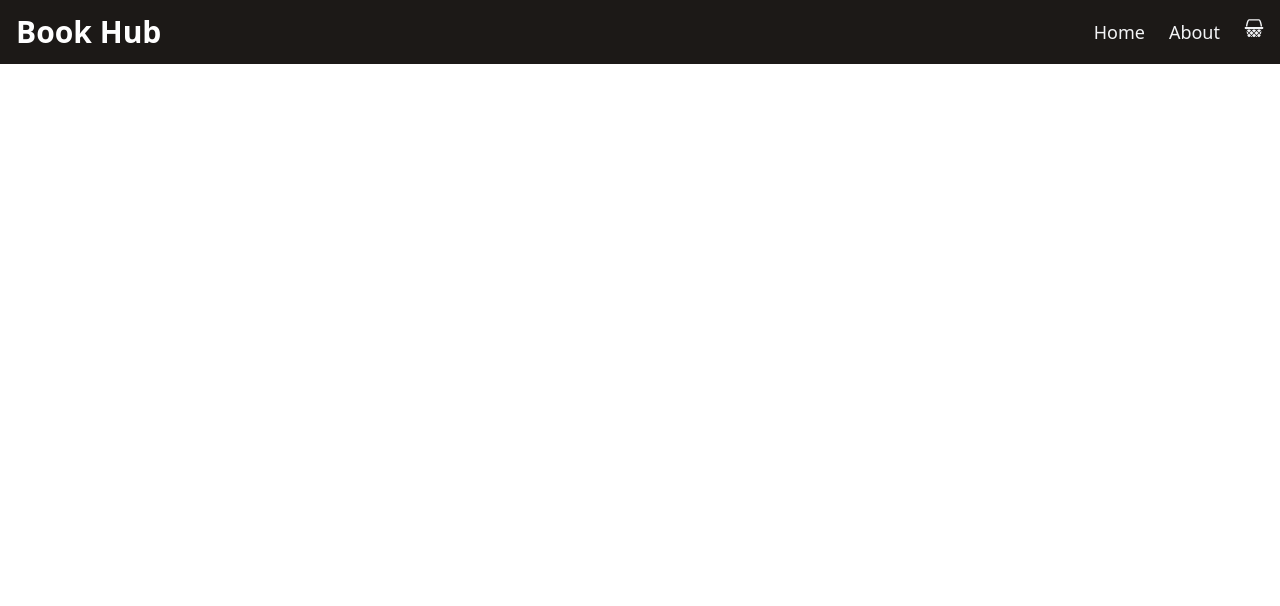
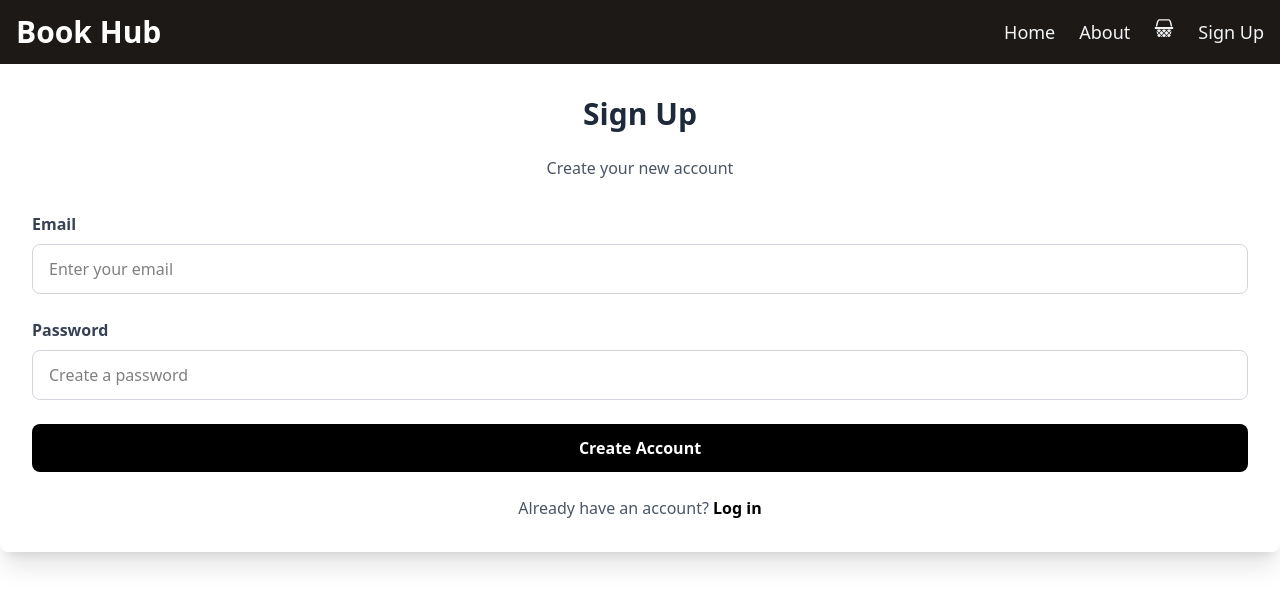
Before and after one commit to jbb95w/Bookshop, a React (Vite) app in the folder BookStore/: page /signup in a window 1280 px wide. Before the commit this address had no page. Shown: the top 606 px of the page. Built offline with nearby package versions, Linux system fonts and the light colour scheme.

Commit message:
added signup button

```diff
--- a/BookStore/src/App.jsx
+++ b/BookStore/src/App.jsx
@@ -5,6 +5,7 @@ import Home from "./components/Home";
 import About from "./components/About";
 import Hero from "./components/Hero";
 import Cart from "./components/Cart";
+import SignUp from "./components/Signup";
 
 function App() {
   return (
@@ -16,6 +17,7 @@ function App() {
         <Route path="/home" element={<Home />} />
         <Route path="/about" element={<About />} />
         <Route path="/cart" element={<Cart />} />
+        <Route path="/signup" element={<SignUp />} />
       </Routes>
     </>
   );
--- a/BookStore/src/components/NavBar.jsx
+++ b/BookStore/src/components/NavBar.jsx
@@ -22,6 +22,10 @@ function NavBar() {
           <Link to="/cart" className="text-gray-100 text-lg hover:text-yellow-400 transition">
             <GiBasket size={20} />
           </Link>
+          <Link to="/signup" className="text-gray-100 text-lg hover:text-yellow-400 transition">
+            Sign Up
+          </Link>
+
         </div>
       </div>
     </nav>
--- /dev/null
+++ b/BookStore/src/components/Signup.jsx
@@ -0,0 +1,56 @@
+import React, { useState } from 'react';
+
+const SignUp = () => {
+    const [email, setEmail] = useState('');
+    const [password, setPassword] = useState('');
+
+    const handleSubmit = (e) => {
+        e.preventDefault();
+        console.log('Signing up with:', { email, password });
+        alert(`Account created for: ${email}`);
+    };
+return (
+    <div>
+        <div className="bg-white rounded-lg shadow-xl p-8">
+            <h2 className="text-3xl font-bold text-center text-gray-800 mb-6">Sign Up</h2>
+            <p className="text-gray-600 text-center mb-8">Create your new account</p>
+            <form onSubmit={handleSubmit} className="space-y-6">
+                <div>
+                    <label className="block text-gray-700 font-semibold mb-2">Email</label>
+                    <input
+                        type="email"
+                        placeholder="Enter your email"
+                        value={email}
+                        onChange={(e) => setEmail(e.target.value)}
+                        required
+                        className="w-full px-4 py-3 border border-gray-300 rounded-lg focus:outline-none focus:ring-2 focus:ring-blue-500"
+                    />
+                </div>
+
+                <div>
+                    <label className="block text-gray-700 font-semibold mb-2">Password</label>
+                    <input
+                        type="password"
+                        placeholder="Create a password"
+                        value={password}
+                        onChange={(e) => setPassword(e.target.value)}
+                        required
+                        className="w-full px-4 py-3 border border-gray-300 rounded-lg focus:outline-none focus:ring-2 focus:ring-blue-500"
+                    />
+                </div>
+                <button
+                    type="submit"
+                    className="w-full bg-black text-white font-bold py-3 rounded-lg hover:bg-gray-800 transition duration-200"
+                >
+                    Create Account
+                </button>
+            </form>
+            <p className="text-center text-gray-600 mt-6">
+                Already have an account? <span className="text-black font-semibold cursor-pointer hover:underline">Log in</span>
+            </p>
+        </div>
+    </div>
+);
+};
+
+export default SignUp;
```
